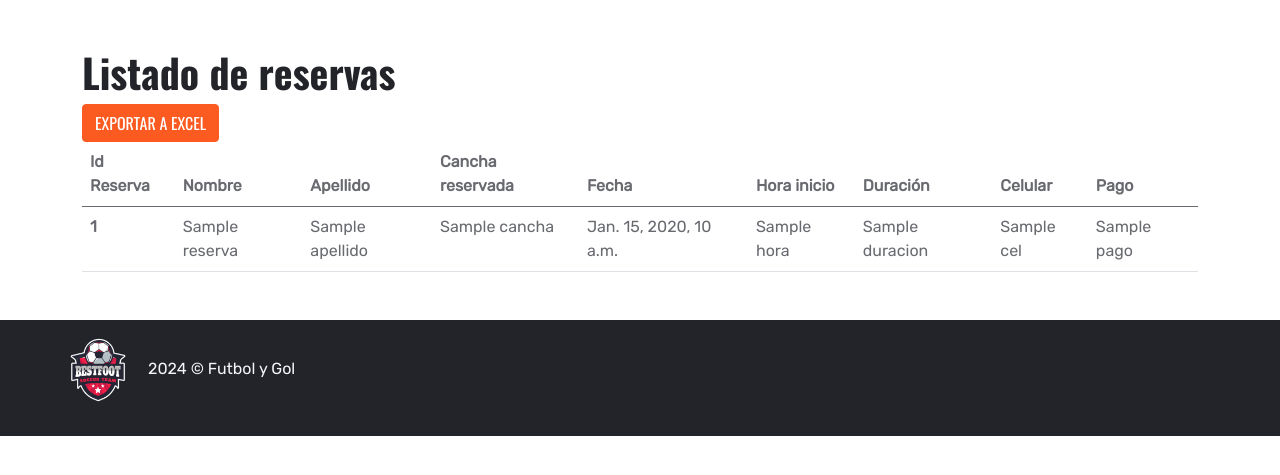
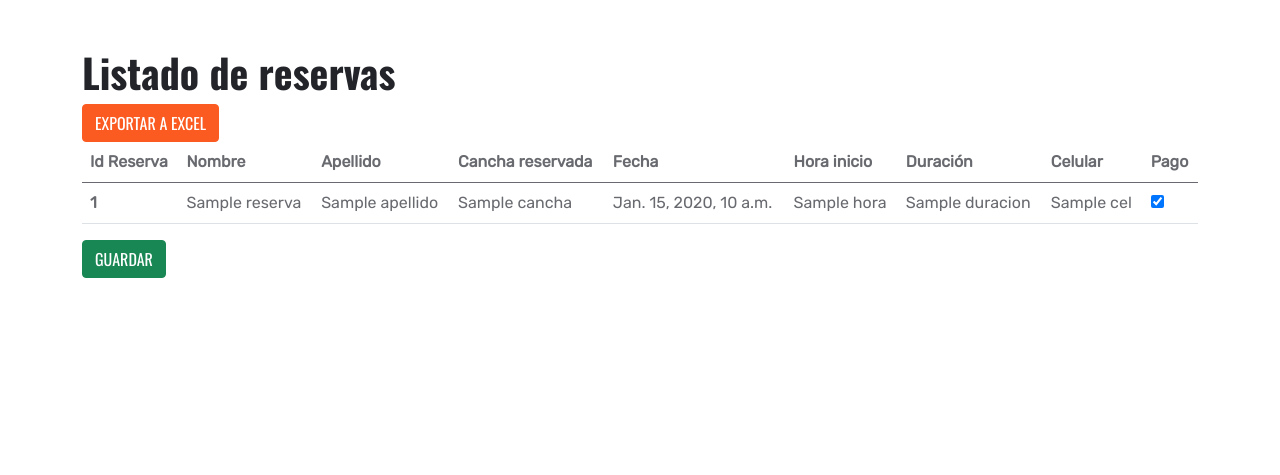
Before and after one commit to Petulio14/reservas, a Django app: template webapp/templates/reservas.html in a window 1280 px wide. Shown: the part 106-581 px from the top of the page. Run offline with Django 3.2, Linux system fonts and the light colour scheme; the template is opened without the code that fills it: most values are stand-ins (such as "Sample title", 1, 10 or a date in 2020); some libraries are stand-ins or nearby versions.

Commit message:
update lista

```diff
--- a/webapp/templates/reservas.html
+++ b/webapp/templates/reservas.html
@@ -71,6 +71,7 @@
                     <th scope="col">Duración</th>
                     <th scope="col">Celular</th>
                     <th scope="col">Pago</th>
+
                 </tr>
             </thead>
             <tbody>
@@ -81,29 +82,34 @@
                     <td>{{ reserva.apellido }}</td>
                     <td>{{ reserva.cancha }}</td>
                     <td>{{ reserva.fecha }}</td>
-                    <td>{{ reserva.hora}}</td>
+                    <td>{{ reserva.hora }}</td>
                     <td>{{ reserva.duracion }}</td>
                     <td>{{ reserva.cel }}</td>
-                    <td>{{ reserva.pago }}</td>
+                    <td>
+                        <input type="checkbox" name="pago" {% if reserva.pago %}checked{% endif %} data-reserva-id="{{ reserva.id }}">
+                    </td>
                 </tr>
-                {%endfor%}
+                {% endfor %}
             </tbody>
         </table>
+
+        <button id="guardar-todo" class="btn btn-success">Guardar</button>
     </main>
 
-    <!-- Footer Start -->
-    <div class="container-fluid bg-dark text-secondary px-5 mt-5">
-        <div class="row gx-5">
-            <div class="col-lg-8 col-md-6">
-                <div class="row gx-5">
-                    <div class="col-lg-6">
-                        <p class="text-light"><img src="{% static 'img/logo.png' %}" alt="logo" width="100px">2024
-                            &copy; Futbol y Gol</p>
-                    </div>
-                </div>
-            </div>
-        </div>
-    </div>
+    <script>
+        document.getElementById("guardar-todo").addEventListener("click", function() {
+            // Obtener todos los checkboxes de pago
+            const checkboxes = document.querySelectorAll('input[name="pago"]');
+            checkboxes.forEach(function(checkbox) {
+                const reservaId = checkbox.getAttribute("data-reserva-id");
+                const pagoValue = checkbox.checked ? 'on' : 'off';
+
+                // Enviar los datos al servidor (puedes usar AJAX o fetch aquí)
+                // Por simplicidad, asumimos que ya se ha implementado la lógica en el servidor para actualizar la base de datos
+                console.log(`Reserva ID: ${reservaId}, Pago: ${pagoValue}`);
+            });
+        });
+    </script>
     <!-- Footer End -->
 
 
```
Also changed, not shown: webapp/views.py (+13 -2 lines).
